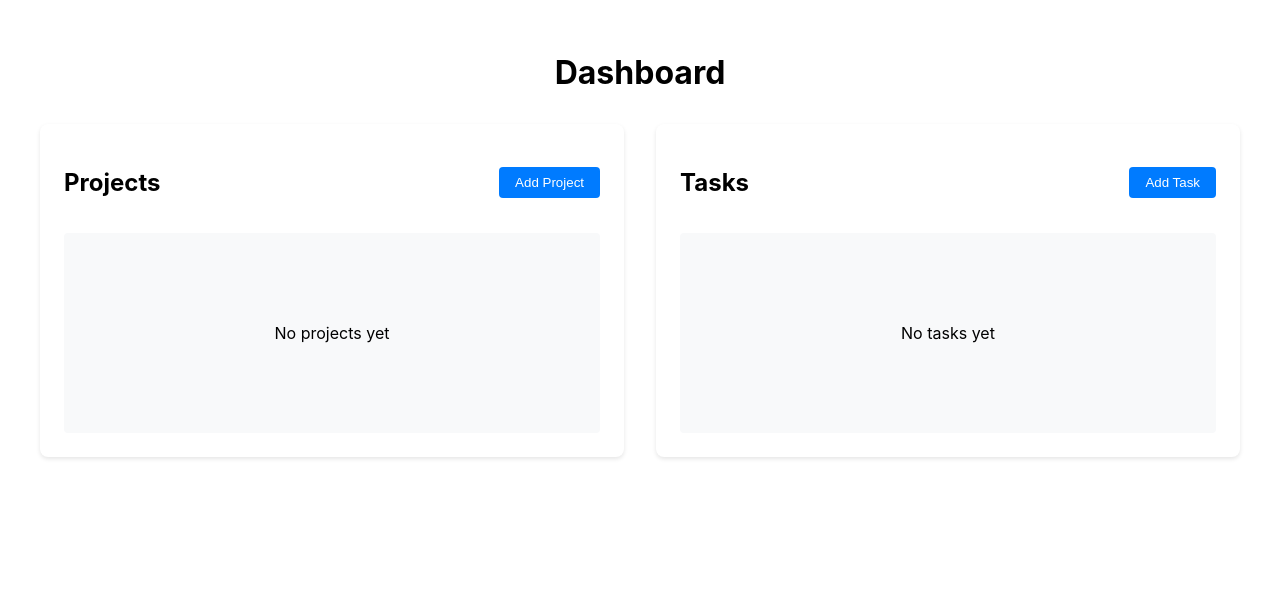
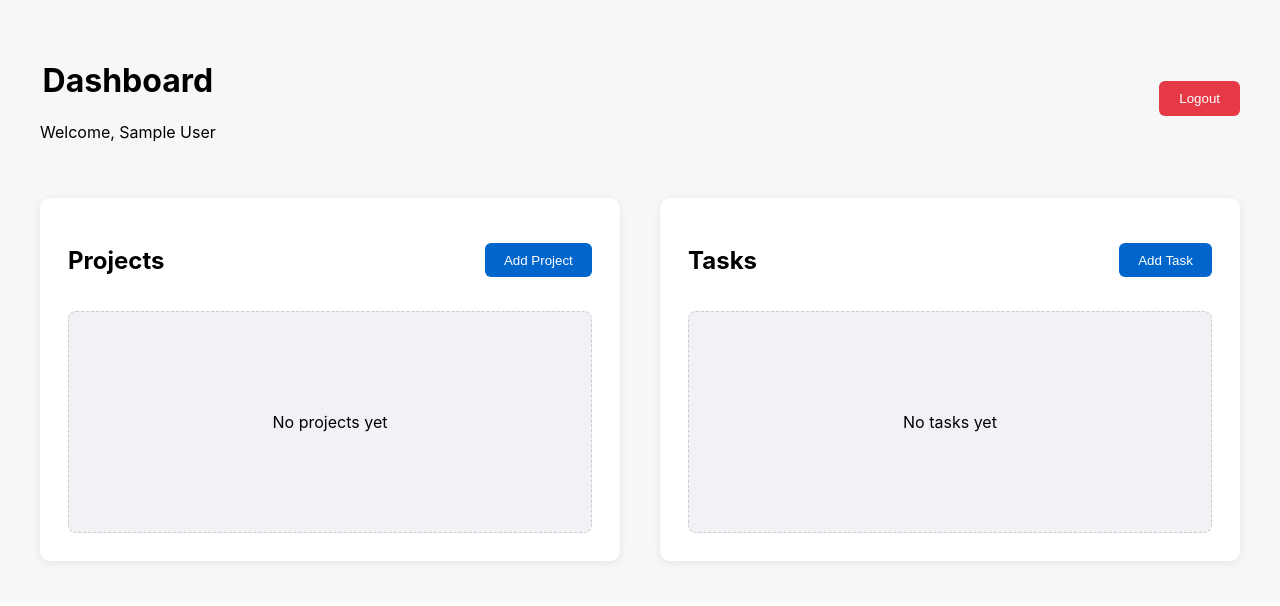
Before and after one commit to RoelVilladiego02/app_dev_midterm_case_study, a React (Create React App) app in the folder project-management-system/: page /dashboard in a window 1280 px wide. Shown: the top 606 px of the page. Built offline with nearby package versions, Linux system fonts and the light colour scheme; sample sign-in values are in the browser's storage.

Commit message:
Refactor Dashboard and Login components; add Logout functionality and improve styles

```diff
--- a/project-management-system/src/components/Dashboard.js
+++ b/project-management-system/src/components/Dashboard.js
@@ -1,10 +1,26 @@
-import React from 'react';
-import styles from './Dashboard.module.css';
+import React, { useState, useEffect } from 'react';
+import styles from '../componentsStyles/Dashboard.module.css';
+import LogoutButton from './LogoutButton';
 
 const Dashboard = () => {
+  const [user, setUser] = useState(null);
+
+  useEffect(() => {
+    const userData = localStorage.getItem('user');
+    if (userData) {
+      setUser(JSON.parse(userData));
+    }
+  }, []);
+
   return (
     <div className={styles.dashboard}>
-      <h1>Dashboard</h1>
+      <div className={styles.header}>
+        <div>
+          <h1>Dashboard</h1>
+          {user && <p className={styles.welcome}>Welcome, {user.name}</p>}
+        </div>
+        <LogoutButton />
+      </div>
 
       <div className={styles.gridContainer}>
         <section className={styles.section}>
--- a/project-management-system/src/components/Dashboard.module.css
+++ /dev/null
@@ -1,48 +0,0 @@
-.dashboard {
-  padding: 2rem;
-  max-width: 1200px;
-  margin: 0 auto;
-}
-
-.gridContainer {
-  display: grid;
-  grid-template-columns: repeat(auto-fit, minmax(300px, 1fr));
-  gap: 2rem;
-  margin-top: 2rem;
-}
-
-.section {
-  background: white;
-  border-radius: 8px;
-  padding: 1.5rem;
-  box-shadow: 0 2px 4px rgba(0, 0, 0, 0.1);
-}
-
-.sectionHeader {
-  display: flex;
-  justify-content: space-between;
-  align-items: center;
-  margin-bottom: 1rem;
-}
-
-.addButton {
-  background: #007bff;
-  color: white;
-  border: none;
-  padding: 0.5rem 1rem;
-  border-radius: 4px;
-  cursor: pointer;
-}
-
-.addButton:hover {
-  background: #0056b3;
-}
-
-.placeholder {
-  display: flex;
-  justify-content: center;
-  align-items: center;
-  min-height: 200px;
-  background: #f8f9fa;
-  border-radius: 4px;
-}
--- a/project-management-system/src/components/LoginPage.js
+++ b/project-management-system/src/components/LoginPage.js
@@ -1,7 +1,7 @@
 import React, { useState } from 'react';
 import { useNavigate, Link } from 'react-router-dom';
 import { login } from '../services/authService';
-import './LoginPage.css';
+import '../componentsStyles/LoginPage.css';
 
 const LoginPage = () => {
     const [email, setEmail] = useState('');
@@ -18,6 +18,7 @@ const LoginPage = () => {
         try {
             const response = await login(email, password);
             if (response.token && response.user) {
+                localStorage.setItem('user', JSON.stringify(response.user));
                 navigate('/dashboard');
             } else {
                 setError('Invalid login response');
--- /dev/null
+++ b/project-management-system/src/components/LogoutButton.js
@@ -0,0 +1,23 @@
+import React from 'react';
+import { useNavigate } from 'react-router-dom';
+import styles from '../componentsStyles/Dashboard.module.css';
+
+const LogoutButton = () => {
+    const navigate = useNavigate();
+
+    const handleLogoutClick = () => {
+        if (window.confirm('Are you sure you want to logout?')) {
+            localStorage.removeItem('token');
+            localStorage.removeItem('user');
+            navigate('/login');
+        }
+    };
+
+    return (
+        <button onClick={handleLogoutClick} className={styles.logoutButton}>
+            Logout
+        </button>
+    );
+};
+
+export default LogoutButton;
--- a/project-management-system/src/components/RegisterPage.js
+++ b/project-management-system/src/components/RegisterPage.js
@@ -1,7 +1,7 @@
 import React, { useState } from 'react';
 import { useNavigate, Link } from 'react-router-dom';
 import { register } from '../services/authService';
-import './LoginPage.css';
+import '../componentsStyles/LoginPage.css';
 
 const RegisterPage = () => {
     const [name, setName] = useState('');
@@ -9,6 +9,7 @@ const RegisterPage = () => {
     const [password, setPassword] = useState('');
     const [passwordConfirmation, setPasswordConfirmation] = useState('');
     const [error, setError] = useState('');
+    const [success, setSuccess] = useState('');
     const [isLoading, setIsLoading] = useState(false);
     const navigate = useNavigate();
 
@@ -20,11 +21,15 @@ const RegisterPage = () => {
         }
         setIsLoading(true);
         setError('');
+        setSuccess('');
 
         try {
             const response = await register(name, email, password);
             if (response.token && response.user) {
-                navigate('/dashboard');
+                setSuccess('Registration successful! Redirecting to login...');
+                setTimeout(() => {
+                    navigate('/login');
+                }, 2000);
             }
         } catch (err) {
             setError(typeof err === 'string' ? err : 'Registration failed');
@@ -78,6 +83,7 @@ const RegisterPage = () => {
                     })
                 ),
                 error && React.createElement('div', { className: 'error-message' }, error),
+                success && React.createElement('div', { className: 'success-message' }, success),
                 React.createElement('button', {
                     type: 'submit',
                     disabled: isLoading,
--- /dev/null
+++ b/project-management-system/src/componentsStyles/Dashboard.module.css
@@ -0,0 +1,77 @@
+.dashboard {
+  padding: 2.5rem;
+  max-width: 1200px;
+  margin: 0 auto;
+  background-color: #f5f7f9;
+}
+
+.gridContainer {
+  display: grid;
+  grid-template-columns: repeat(auto-fit, minmax(320px, 1fr));
+  gap: 2.5rem;
+  margin-top: 2.5rem;
+}
+
+.section {
+  background: white;
+  border-radius: 10px;
+  padding: 1.75rem;
+  box-shadow: 0 2px 8px rgba(0, 0, 0, 0.08);
+  transition: transform 0.2s ease;
+}
+
+.section:hover {
+  transform: translateY(-2px);
+}
+
+.sectionHeader {
+  display: flex;
+  justify-content: space-between;
+  align-items: center;
+  margin-bottom: 1rem;
+}
+
+.addButton {
+  background: #0066cc;
+  color: white;
+  border: none;
+  padding: 0.6rem 1.2rem;
+  border-radius: 6px;
+  cursor: pointer;
+  transition: background-color 0.2s;
+}
+
+.addButton:hover {
+  background: #0052a3;
+}
+
+.placeholder {
+  display: flex;
+  justify-content: center;
+  align-items: center;
+  min-height: 220px;
+  background: #f0f2f5;
+  border-radius: 8px;
+  border: 1px dashed #ccc;
+}
+
+.header {
+  display: flex;
+  justify-content: space-between;
+  align-items: center;
+  margin-bottom: 2rem;
+}
+
+.logoutButton {
+  padding: 10px 20px;
+  background-color: #e63946;
+  color: white;
+  border: none;
+  border-radius: 6px;
+  cursor: pointer;
+  transition: background-color 0.2s;
+}
+
+.logoutButton:hover {
+  background-color: #d62f3d;
+}
--- a/project-management-system/src/components/LoginPage.css
+++ b/project-management-system/src/componentsStyles/LoginPage.css
@@ -3,28 +3,36 @@
     justify-content: center;
     align-items: center;
     min-height: 100vh;
-    background-color: #f5f5f5;
+    background-color: #f8f9fa;
 }
 
 .login-box {
     background: white;
-    padding: 2rem;
+    padding: 2.5rem;
     border-radius: 8px;
-    box-shadow: 0 2px 4px rgba(0, 0, 0, 0.1);
+    box-shadow: 0 4px 6px rgba(0, 0, 0, 0.1);
     width: 100%;
     max-width: 400px;
+    box-sizing: border-box;
 }
 
 .form-group {
-    margin-bottom: 1rem;
+    margin-bottom: 1.5rem;
 }
 
 .form-control {
     width: 100%;
+    box-sizing: border-box;
     padding: 0.75rem;
     border: 1px solid #ddd;
     border-radius: 4px;
     font-size: 1rem;
+    transition: border-color 0.2s ease;
+}
+
+.form-control:focus {
+    outline: none;
+    border-color: #007bff;
 }
 
 .login-button {
@@ -36,14 +44,30 @@
     border-radius: 4px;
     font-size: 1rem;
     cursor: pointer;
+    transition: background-color 0.2s ease;
+}
+
+.login-button:hover:not(:disabled) {
+    background-color: #0056b3;
 }
 
 .login-button:disabled {
-    background-color: #ccc;
+    background-color: #cccccc;
+    cursor: not-allowed;
 }
 
 .error-message {
     color: #dc3545;
     margin-bottom: 1rem;
     font-size: 0.875rem;
+    padding: 0.5rem 0;
 }
+
+.success-message {
+    color: #28a745;
+    text-align: center;
+    margin: 10px 0;
+    padding: 10px;
+    background-color: #d4edda;
+    border-radius: 4px;
+}
```
